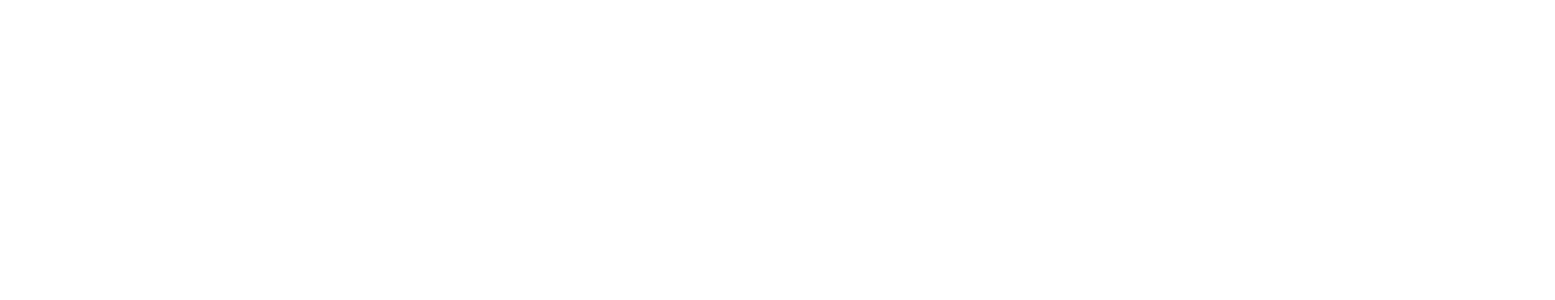
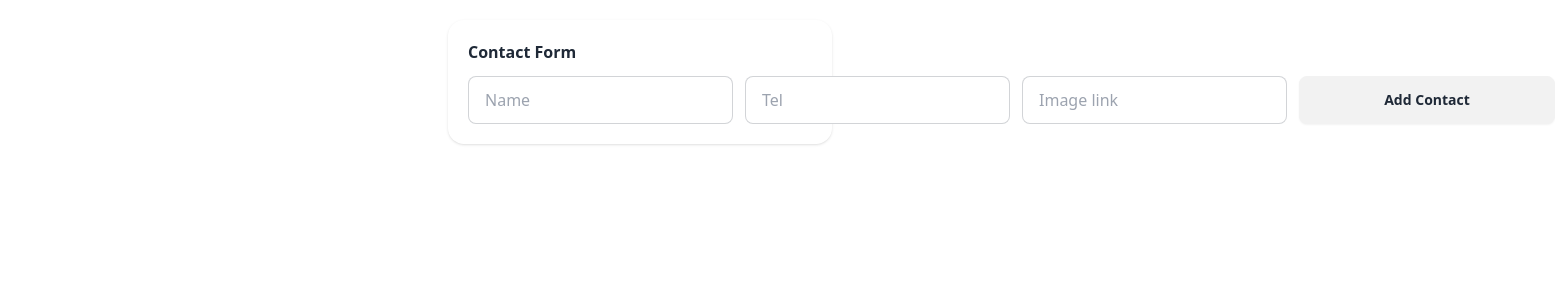
Before and after one commit to Isaac-8080/react-contacts, a React (Vite) app: page / in a window 1280 px wide. Shown: the top 300 px of the page, 1555 px wide, since content can reach past the window. Built offline with nearby package versions, Linux system fonts and the light colour scheme.

Commit message:
ContactForm added

```diff
--- a/package.json
+++ b/package.json
@@ -11,7 +11,8 @@
   },
   "dependencies": {
     "react": "^18.3.1",
-    "react-dom": "^18.3.1"
+    "react-dom": "^18.3.1",
+    "uuid": "^11.0.3"
   },
   "devDependencies": {
     "@eslint/js": "^9.15.0",
--- a/src/App.jsx
+++ b/src/App.jsx
@@ -1,11 +1,14 @@
+import { useState } from 'react'
 import './App.css'
+import ContactForm from './components/ContactForm'
 
 function App() {
 
-
   return (
     <>
-
+      <div className='flex flex-col items-center mt-5'>
+        <ContactForm />
+      </div>
     </>
   )
 }
--- /dev/null
+++ b/src/components/ContactForm.jsx
@@ -0,0 +1,59 @@
+import React, { useState } from 'react'
+import { v4 as uuid } from 'uuid';
+
+const ContactForm = () => {
+
+  const [name, setName] = useState("");
+  const [tel, setTel] = useState("");
+  const [image, setImage] = useState("");
+
+  const handleName = (e) => {
+    setName(e.target.value);
+  }
+
+  const handleTel = (e) => {
+    setTel(e.target.value);
+  }
+
+  const handleImage = (e) => {
+    setImage(e.target.value);
+  }
+
+  const handleSubmit = (e) => {
+    e.preventDefault();
+
+    // current states
+    const contactDetails = {name, tel, image, id: uuid()}
+
+    // if input are not empty
+    if (name && tel && image) {
+      console.log(contactDetails);
+    }
+
+  }
+
+  return (
+    <>
+      <form onSubmit={handleSubmit}>
+        <div className="card gap-3 w-96 shadow p-5">
+          <h1 className='font-bold'>Contact Form</h1>
+          <div className='flex flex-col md:flex-row gap-3'>
+            <label className="input input-bordered flex items-center gap-2">
+              <input type="text" className="grow" value={name} onChange={handleName} placeholder="Name" />
+            </label>
+            <label className="input input-bordered flex items-center gap-2">
+              <input type="tel" className="grow" value={tel} onChange={handleTel} placeholder="Tel" />
+            </label>
+            <label className="input input-bordered flex items-center gap-2">
+              <input type="text" className="grow" value={image} onChange={handleImage} placeholder="Image link" />
+              {/* <input type="file" name="" id="" /> */}
+            </label>
+            <button className="btn btn-wide">Add Contact</button>
+          </div>
+        </div>
+      </form>
+    </>
+  )
+}
+
+export default ContactForm
```
Also changed, not shown: 2 other files (tests, documents, lock files or other folders).
